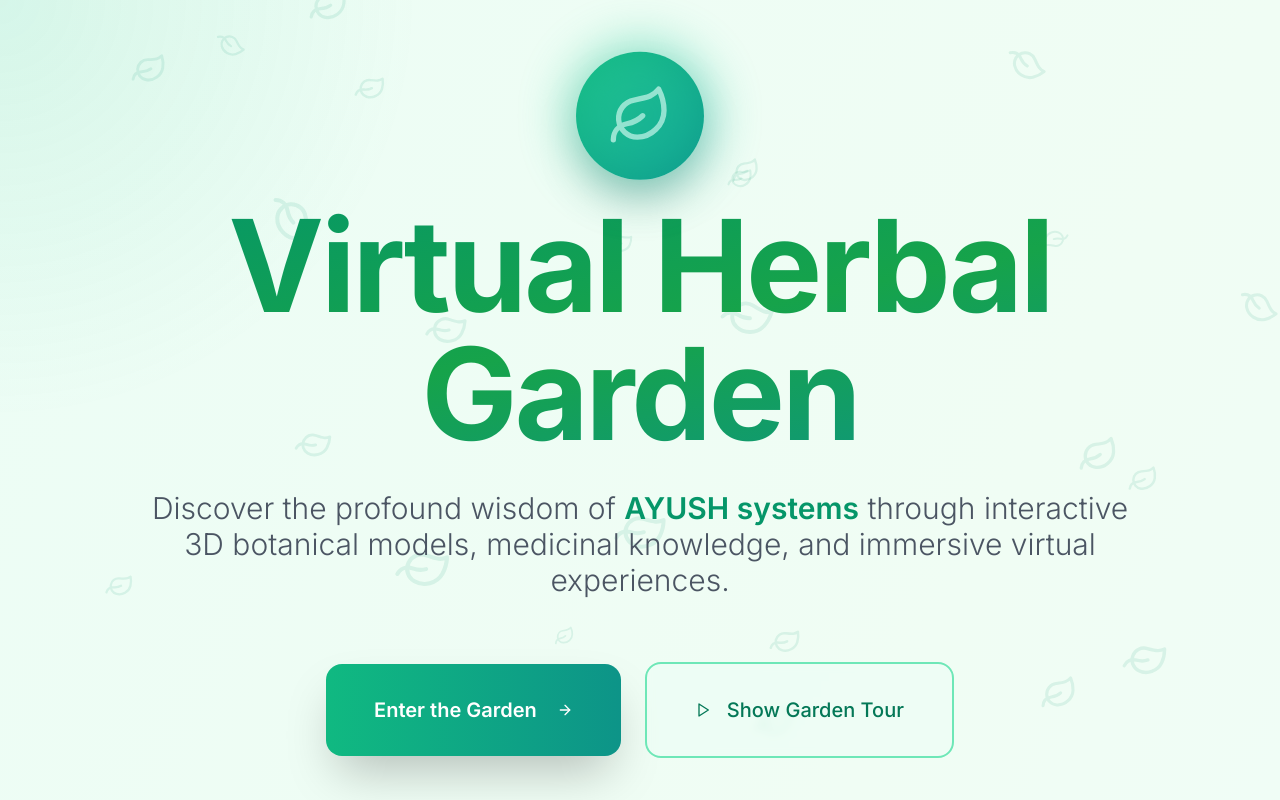
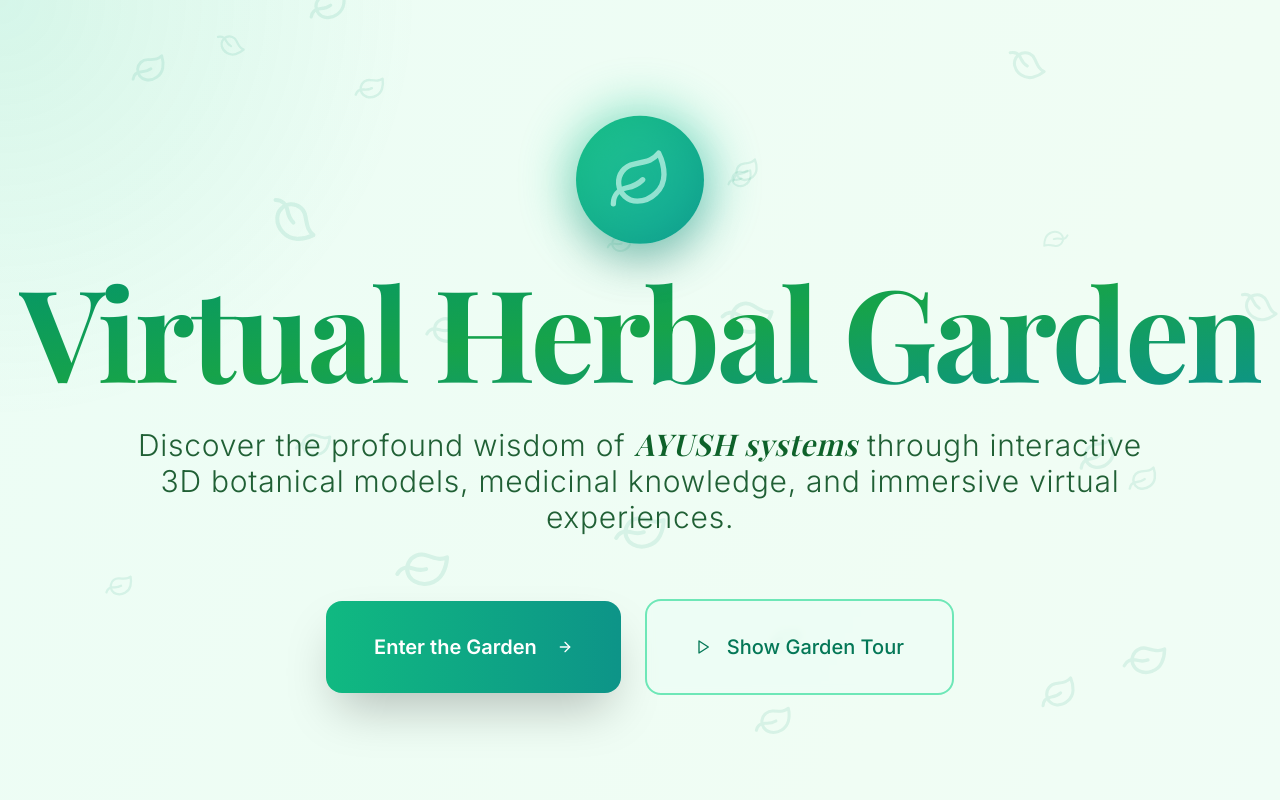
Before and after one commit to debarpannotcreator/ayush-herbarium-virtuoso, a React (Vite) app: page / in a window 1280 px wide. Shown: the top 800 px of the page. Built offline with nearby package versions, Linux system fonts and the light colour scheme; a web font is replaced by a local one.

Commit message:
Refine hero landing page fonts

```diff
--- a/src/components/LandingPage.tsx
+++ b/src/components/LandingPage.tsx
@@ -142,7 +142,7 @@ export const LandingPage = ({ onEnterGarden }: LandingPageProps) => {
 
             {/* Main Headline */}
             <motion.h1
-              className="text-6xl md:text-8xl lg:text-9xl font-bold bg-gradient-to-br from-emerald-600 via-green-600 to-teal-600 dark:from-emerald-400 dark:via-green-400 dark:to-teal-400 bg-clip-text text-transparent leading-none tracking-tight"
+              className="font-display text-6xl md:text-8xl lg:text-9xl font-bold bg-gradient-to-br from-emerald-600 via-green-600 to-teal-600 dark:from-emerald-400 dark:via-green-400 dark:to-teal-400 bg-clip-text text-transparent leading-[0.9] tracking-tight"
               initial={{ opacity: 0, y: 30 }}
               animate={heroInView ? { opacity: 1, y: 0 } : {}}
               transition={{ duration: 1.2, delay: 0.3 }}
@@ -152,12 +152,12 @@ export const LandingPage = ({ onEnterGarden }: LandingPageProps) => {
 
             {/* Subheading */}
             <motion.p
-              className="text-xl md:text-2xl lg:text-3xl text-gray-600 dark:text-gray-300 max-w-5xl mx-auto leading-relaxed font-light"
+              className="font-sans text-xl md:text-2xl lg:text-3xl text-muted-foreground max-w-5xl mx-auto leading-relaxed font-light tracking-wide"
               initial={{ opacity: 0, y: 30 }}
               animate={heroInView ? { opacity: 1, y: 0 } : {}}
               transition={{ duration: 1.2, delay: 0.6 }}
             >
-              Discover the profound wisdom of <span className="font-semibold text-emerald-600 dark:text-emerald-400">AYUSH systems</span> through
+              Discover the profound wisdom of <span className="font-display font-semibold text-primary italic">AYUSH systems</span> through
               interactive 3D botanical models, medicinal knowledge, and immersive virtual experiences.
             </motion.p>
 
```
